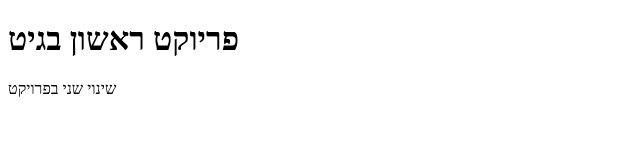
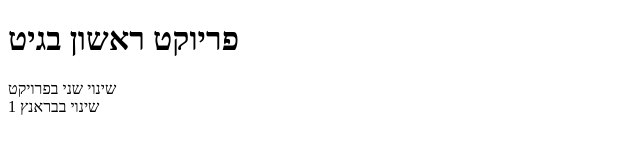
Before and after one commit to chashmalkashir/MyFirstGitProject, a plain HTML site: page index.html in a window 1280 px wide. Shown: the full height of the page, 0-640 px from the left. Drawn offline with Linux system fonts and the light colour scheme.

Commit message:
3 change

```diff
--- a/index.html
+++ b/index.html
@@ -9,6 +9,6 @@
 <body>
     <h1>פריוקט ראשון בגיט</h1>
     <div>שינוי שני בפרויקט</div>
-
+    <div>שינוי בבראנץ 1</div>
 </body>
 </html>
```
